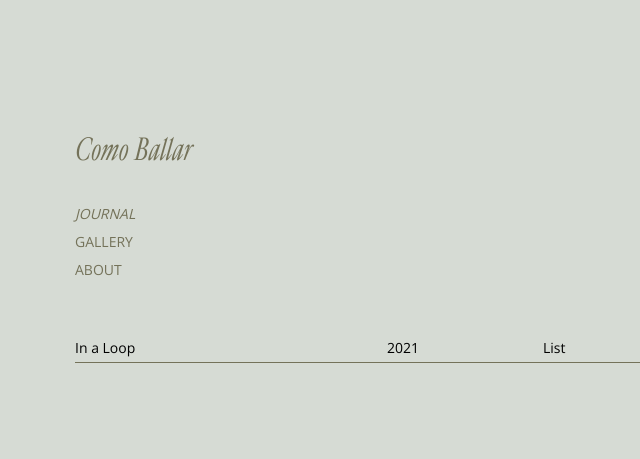
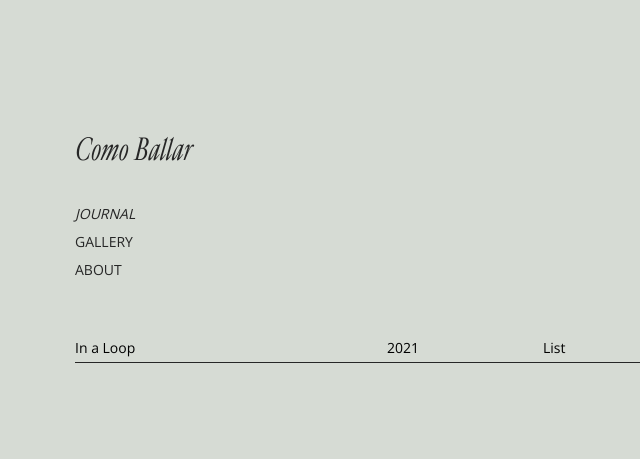
Before and after one commit to comballar/comballar.github.io, a Jekyll site: the page built from _journals/2021-09-23-loop.md, in a window 1280 px wide. Shown: the top 459 px of the page, without its empty margins (45-685 px from the left). Built offline with Jekyll 4.4.1, drawn with Linux system fonts in a browser that asks for light colours; some web fonts are replaced.

Commit message:
Update base.scss

```diff
--- a/_sass/base.scss
+++ b/_sass/base.scss
@@ -22,8 +22,8 @@ $font__line-height: 2;
 }
 
 // colors
-$color__black:      #747259;
-$color__gray:       #747259;
+$color__black:      #262626;
+$color__gray:       #262626;
 $color__beige:      #D6DBD4;
 $color__yellow:     #EFE8D8;
 
```
